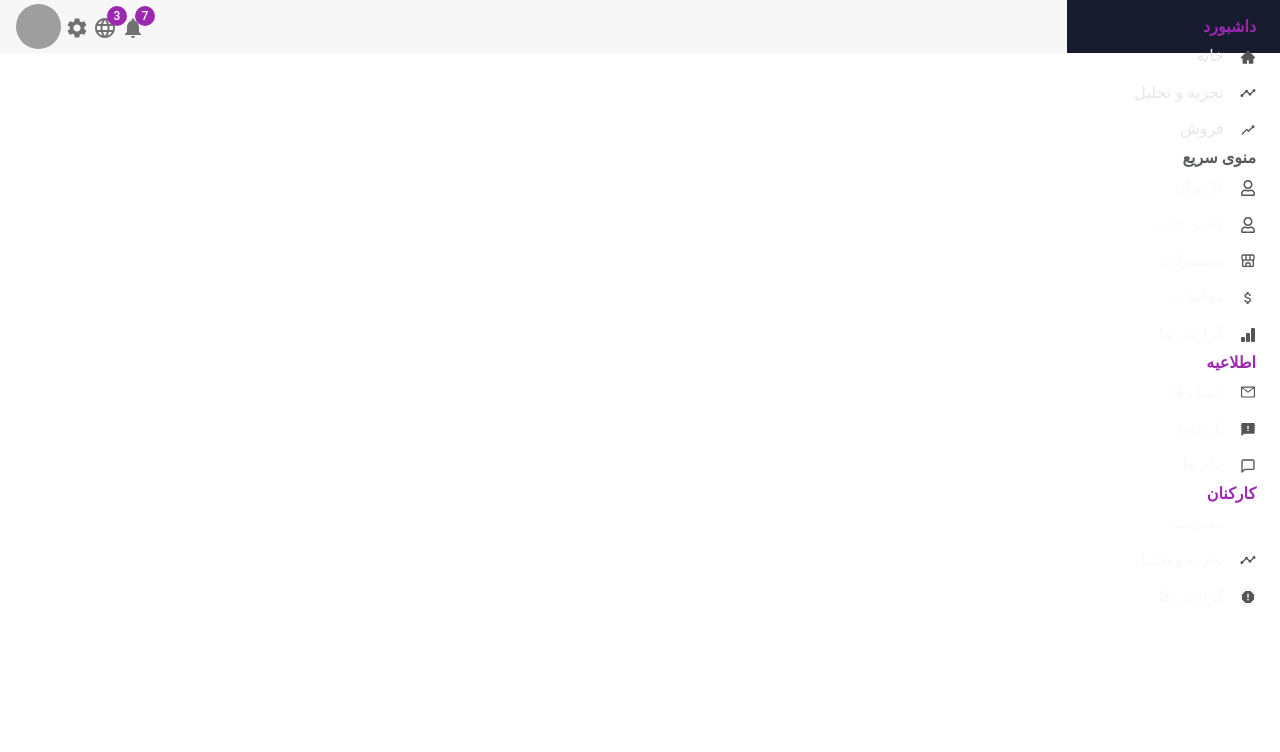
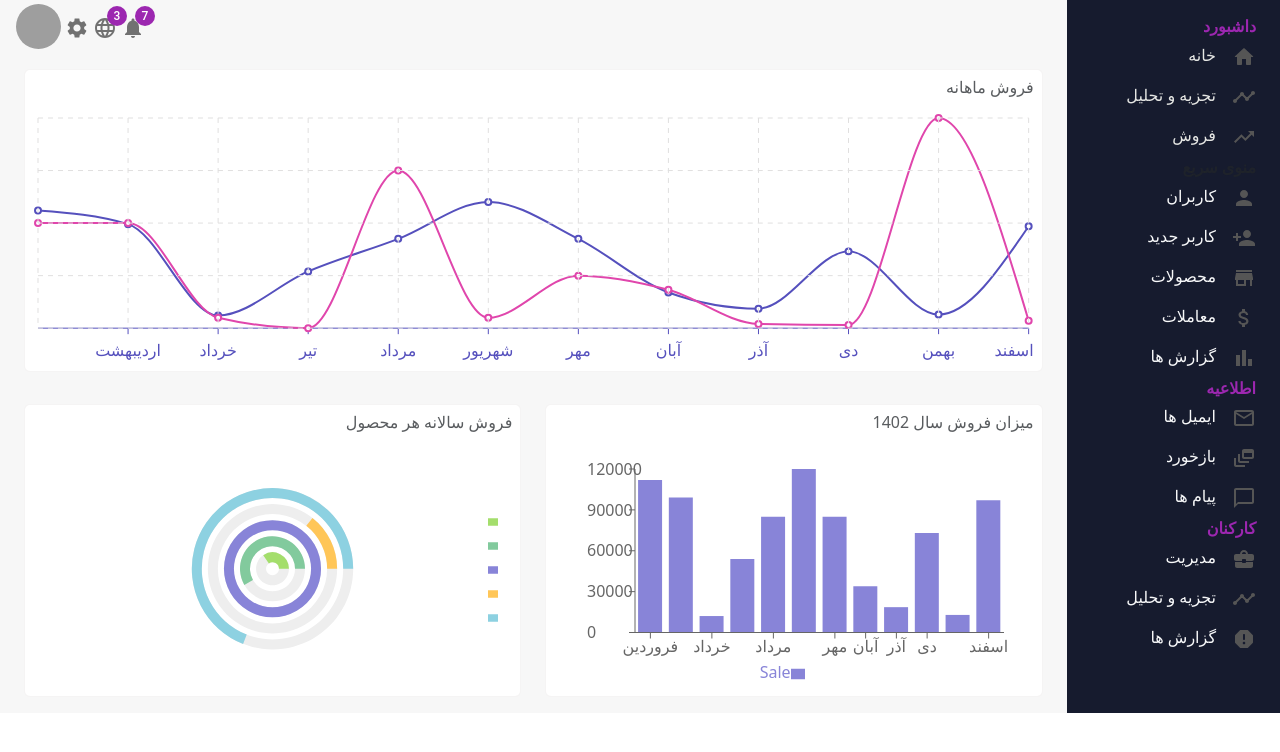
Before and after one commit to marziyemonshizadeh/Dashboard, a React (Vite) app: page /analytics in a window 1280 px wide. Shown: the top 752 px of the page. Built offline with nearby package versions, Linux system fonts and the light colour scheme; grey boxes are pictures that could not be loaded; some icons are missing.

Commit message:
add analytics page

```diff
--- /dev/null
+++ b/src/components/chart/barChart.jsx
@@ -0,0 +1,36 @@
+import React from "react";
+import {
+  Bar,
+  BarChart,
+  Legend,
+  ResponsiveContainer,
+  Tooltip,
+  XAxis,
+  YAxis,
+} from "recharts";
+export default function barChart({ title, data, dataKey, XAxisDataKey, fill }) {
+  return (
+    <div className="my-3 p-2 card">
+      <h3 className="mb-3 text-muted">{title}</h3>
+      <ResponsiveContainer width="100%" height="100%" aspect={2}>
+        <BarChart
+          width={150}
+          height={40}
+          data={data}
+          margin={{
+            top: 20,
+            right: 30,
+            left: 20,
+            bottom: 5,
+          }}
+        >
+          <Bar dataKey={dataKey} fill={fill} />
+          <XAxis dataKey={XAxisDataKey} />
+          <YAxis dx={-40} />
+          <Legend />
+          <Tooltip />
+        </BarChart>
+      </ResponsiveContainer>
+    </div>
+  );
+}
--- /dev/null
+++ b/src/components/chart/lineChart.jsx
@@ -0,0 +1,42 @@
+import React from "react";
+import {
+  CartesianGrid,
+  Line,
+  LineChart,
+  ResponsiveContainer,
+  Tooltip,
+  XAxis,
+} from "recharts";
+export default function chart({ title, data, dataKey1, dataKey2, grid }) {
+  return (
+    <div className="my-3 p-2 card">
+      <h3 className="mb-3 text-muted">{title}</h3>
+      {/* responsive chart aspect=height chart */}
+      <ResponsiveContainer width="100%" aspect={4}>
+        {/* chart data */}
+        <LineChart data={data}>
+          {/* month */}
+          <XAxis dataKey="month" stroke="#5550bd" dy={8} />
+          <Line
+            type="monotone"
+            dataKey={dataKey1}
+            stroke="#5550bd"
+            strokeWidth={2}
+          />
+          {dataKey2 && (
+            <Line
+              type="monotone"
+              dataKey={dataKey2}
+              stroke="#E046AC"
+              strokeWidth={2}
+            />
+          )}
+          {/* hover */}
+          <Tooltip />
+          {/* dash */}
+          {grid && <CartesianGrid stroke="#e0dfdf" strokeDasharray="5 5" />}
+        </LineChart>
+      </ResponsiveContainer>
+    </div>
+  );
+}
--- /dev/null
+++ b/src/components/chart/radialChart.jsx
@@ -0,0 +1,43 @@
+import React from "react";
+import {
+  Legend,
+  RadialBar,
+  RadialBarChart,
+  ResponsiveContainer,
+} from "recharts";
+export default function RadialChart({ title, data, dataKey }) {
+  return (
+    <div className="my-3 p-2 card">
+      <h3 className="mb-3 text-muted">{title}</h3>
+      <ResponsiveContainer width="100%" height="100%" aspect={2}>
+        <RadialBarChart
+          cx="50%"
+          cy="50%"
+          innerRadius="10%"
+          outerRadius="80%"
+          barSize={10}
+          data={data}
+        >
+          <RadialBar
+            minAngle={15}
+            label={{ position: "insideStart", fill: "#fff" }}
+            background
+            clockWise
+            dataKey={dataKey}
+          />
+          <Legend
+            iconSize={10}
+            layout="vertical"
+            verticalAlign="middle"
+            wrapperStyle={{
+              top: "50%",
+              right: 0,
+              transform: "translate(0, -50%)",
+              lineHeight: "24px",
+            }}
+          />
+        </RadialBarChart>
+      </ResponsiveContainer>
+    </div>
+  );
+}
--- a/src/components/sidebar/sidebarItems.js
+++ b/src/components/sidebar/sidebarItems.js
@@ -1,33 +1,38 @@
-import { AiFillHome, AiOutlineMail, AiOutlineRise } from "react-icons/ai";
-import { BiStoreAlt } from "react-icons/bi";
-import { BsFillBarChartFill } from "react-icons/bs";
-import { FaRegUser } from "react-icons/fa";
-import { IoAnalyticsSharp } from "react-icons/io5";
-import { LuMessageSquare } from "react-icons/lu";
-import { MdOutlineAttachMoney, MdReport } from "react-icons/md";
-import { PiBagBold } from "react-icons/pi";
-import { RiFeedbackFill } from "react-icons/ri";
+// icons-material
+import AttachMoneyIcon from "@mui/icons-material/AttachMoney";
+import BarChartIcon from "@mui/icons-material/BarChart";
+import BusinessCenterRoundedIcon from "@mui/icons-material/BusinessCenterRounded";
+import ChatBubbleOutlineIcon from "@mui/icons-material/ChatBubbleOutline";
+import DynamicFeedIcon from "@mui/icons-material/DynamicFeed";
+import HomeRoundedIcon from "@mui/icons-material/HomeRounded";
+import MailOutlineIcon from "@mui/icons-material/MailOutline";
+import PersonIcon from "@mui/icons-material/Person";
+import PersonAddIcon from "@mui/icons-material/PersonAdd";
+import ReportRoundedIcon from "@mui/icons-material/ReportRounded";
+import StoreIcon from "@mui/icons-material/Store";
+import TimelineRoundedIcon from "@mui/icons-material/TimelineRounded";
+import TrendingUpIcon from "@mui/icons-material/TrendingUp";
 
 let dashboard = [
-  { text: "خانه", to: "/", icon: AiFillHome },
-  { text: "تجزیه و تحلیل", to: "/", icon: IoAnalyticsSharp },
-  { text: "فروش", to: "/", icon: AiOutlineRise },
+  { text: "خانه", to: "/", icon: HomeRoundedIcon },
+  { text: "تجزیه و تحلیل", to: "/analytics", icon: TimelineRoundedIcon },
+  { text: "فروش", to: "/", icon: TrendingUpIcon },
 ];
 let quickMenu = [
-  { text: "کاربران", to: "/users", icon: FaRegUser },
-  { text: "کاربر جدید", to: "/newuser", icon: FaRegUser },
-  { text: "محصولات", to: "/products", icon: BiStoreAlt },
-  { text: "معاملات", to: "/", icon: MdOutlineAttachMoney },
-  { text: "گزارش ها", to: "/", icon: BsFillBarChartFill },
+  { text: "کاربران", to: "/users", icon: PersonIcon },
+  { text: "کاربر جدید", to: "/", icon: PersonAddIcon },
+  { text: "محصولات", to: "/products", icon: StoreIcon },
+  { text: "معاملات", to: "/", icon: AttachMoneyIcon },
+  { text: "گزارش ها", to: "/", icon: BarChartIcon },
 ];
 let notification = [
-  { text: "ایمیل ها", to: "/", icon: AiOutlineMail },
-  { text: "بازخورد", to: "/", icon: RiFeedbackFill },
-  { text: "پیام ها", to: "/", icon: LuMessageSquare },
+  { text: "ایمیل ها", to: "/", icon: MailOutlineIcon },
+  { text: "بازخورد", to: "/", icon: DynamicFeedIcon },
+  { text: "پیام ها", to: "/", icon: ChatBubbleOutlineIcon },
 ];
 let staff = [
-  { text: "مدیریت ", to: "/", icon: PiBagBold },
-  { text: "تجزیه و تحلیل", to: "/", icon: IoAnalyticsSharp },
-  { text: "گزارش ها", to: "/", icon: MdReport },
+  { text: "مدیریت ", to: "/", icon: BusinessCenterRoundedIcon },
+  { text: "تجزیه و تحلیل", to: "/", icon: TimelineRoundedIcon },
+  { text: "گزارش ها", to: "/", icon: ReportRoundedIcon },
 ];
 export default [dashboard, quickMenu, notification, staff];
--- a/src/datas.js
+++ b/src/datas.js
@@ -1,51 +1,63 @@
 let xAxisData = [
   {
-    name: "فروردین",
+    month: "فروردین",
     Sale: 112_000,
+    expenditure: 100_000,
   },
   {
-    name: "اردیبهست",
+    month: "اردیبهشت",
     Sale: 99_000,
+    expenditure: 100_000,
   },
   {
-    name: "خرداد",
+    month: "خرداد",
     Sale: 12_080,
+    expenditure: 10_000,
   },
   {
-    name: "تیر",
+    month: "تیر",
     Sale: 54_000,
+    expenditure: 0,
   },
   {
-    name: "مرداد",
+    month: "مرداد",
     Sale: 85_000,
+    expenditure: 150_000,
   },
   {
-    name: "شهریور",
+    month: "شهریور",
     Sale: 120_000,
+    expenditure: 10_000,
   },
   {
-    name: "مهر",
+    month: "مهر",
     Sale: 85_000,
+    expenditure: 50_000,
   },
   {
-    name: "آبان",
+    month: "آبان",
     Sale: 34_000,
+    expenditure: 36_500,
   },
   {
-    name: "آذر",
+    month: "آذر",
     Sale: 18_595,
+    expenditure: 4_000,
   },
   {
-    name: "دی",
+    month: "دی",
     Sale: 73_078,
+    expenditure: 3_078,
   },
   {
-    name: "بهمن",
+    month: "بهمن",
     Sale: 12_900,
+    expenditure: 200_000,
   },
   {
-    name: "اسفند",
+    month: "اسفند",
     Sale: 97_000,
+    expenditure: 7_000,
   },
 ];
 let newMembers = [
@@ -53,35 +65,35 @@ let newMembers = [
     id: 1,
     username: "محمدرضا",
     title: "فول استک",
-    img: "https://d2v5dzhdg4zhx3.cloudfront.net/web-assets/images/storypages/short/linkedin-profile-picture-maker/dummy_image/thumb/004.webp",
+    img: "https://media.classlifestyle.com/o.revistaclass.al/media3/-640-0-633f30ea2869f.jpg",
     alt: "fullstack",
   },
   {
     id: 2,
     username: "مرضیه",
     title: " فرانتد دولوپر",
-    img: "https://d2v5dzhdg4zhx3.cloudfront.net/web-assets/images/storypages/short/linkedin-profile-picture-maker/dummy_image/thumb/004.webp",
+    img: "https://celebzbiography.com/wp-content/uploads/2020/07/Hande-Ercel-Wiki-celebzbiography.com_.webp",
     alt: "frontend",
   },
   {
     id: 3,
     username: "راضیه ",
     title: "حسابدار",
-    img: "https://d2v5dzhdg4zhx3.cloudfront.net/web-assets/images/storypages/short/linkedin-profile-picture-maker/dummy_image/thumb/004.webp",
+    img: "https://encrypted-tbn0.gstatic.com/images?q=tbn:ANd9GcSI-CR2t1HkUgjqsEmqM5HGeXjoalosWdkgrw&usqp=CAU",
     alt: "accounting",
   },
   {
     id: 4,
     username: "مهدی ",
     title: "مدیر",
-    img: "https://d2v5dzhdg4zhx3.cloudfront.net/web-assets/images/storypages/short/linkedin-profile-picture-maker/dummy_image/thumb/004.webp",
+    img: "https://media.licdn.com/dms/image/C4E03AQFD40nCK6Ak8Q/profile-displayphoto-shrink_400_400/0/1517729349688?e=1695859200&v=beta&t=CiSpKIuhJ_AZ-10WoQlcWOAXzx-kkKhvy3E4IaEhO7w",
     alt: "manager",
   },
   {
     id: 5,
     username: "رقیه ",
     title: "مدیر",
-    img: "https://d2v5dzhdg4zhx3.cloudfront.net/web-assets/images/storypages/short/linkedin-profile-picture-maker/dummy_image/thumb/004.webp",
+    img: "https://encrypted-tbn0.gstatic.com/images?q=tbn:ANd9GcQo3aPRRM_m1ZTh2a4EQuqrmpOb24-mX7QxSQ&usqp=CAU",
     alt: "manager",
   },
 ];
@@ -122,56 +134,6 @@ let transactions = [
     status: " انتظار ",
   },
 ];
-// let userRows = [
-//   {
-//     id: 1,
-//     username: "مرضیه",
-//     avatar:
-//       "https://d2v5dzhdg4zhx3.cloudfront.net/web-assets/images/storypages/short/linkedin-profile-picture-maker/dummy_image/thumb/004.webp",
-//     status: "فعال",
-//     transaction: "129.52$",
-//   },
-//   {
-//     id: 2,
-//     username: "راضیه",
-//     avatar:
-//       "https://d2v5dzhdg4zhx3.cloudfront.net/web-assets/images/storypages/short/linkedin-profile-picture-maker/dummy_image/thumb/004.webp",
-//     status: "فعال",
-//     transaction: "129.52$",
-//   },
-//   {
-//     id: 3,
-//     username: "محمد",
-//     avatar:
-//       "https://d2v5dzhdg4zhx3.cloudfront.net/web-assets/images/storypages/short/linkedin-profile-picture-maker/dummy_image/thumb/004.webp",
-//     status: "فعال",
-//     transaction: "129.52$",
-//   },
-//   {
-//     id: 4,
-//     username: "سوسن",
-//     avatar:
-//       "https://d2v5dzhdg4zhx3.cloudfront.net/web-assets/images/storypages/short/linkedin-profile-picture-maker/dummy_image/thumb/004.webp",
-//     status: "فعال",
-//     transaction: "129.52$",
-//   },
-//   {
-//     id: 5,
-//     username: "امین",
-//     avatar:
-//       "https://d2v5dzhdg4zhx3.cloudfront.net/web-assets/images/storypages/short/linkedin-profile-picture-maker/dummy_image/thumb/004.webp",
-//     status: "فعال",
-//     transaction: "129.52$",
-//   },
-//   {
-//     id: 6,
-//     username: "زهرا",
-//     avatar:
-//       "https://d2v5dzhdg4zhx3.cloudfront.net/web-assets/images/storypages/short/linkedin-profile-picture-maker/dummy_image/thumb/004.webp",
-//     status: "فعال",
-//     transaction: "129.52$",
-//   },
-// ];
 let userRows = [
   {
     id: 1,
@@ -228,4 +190,69 @@ let userRows = [
     email: "darya@gmail.com",
   },
 ];
-export { newMembers, transactions, userRows, xAxisData };
+let products = [
+  {
+    id: 1,
+    title: "msi",
+    avatar:
+      "https://rukminim1.flixcart.com/image/850/1000/xif0q/computer/t/a/z/katana-17-b13vfk-253in-gaming-laptop-msi-original-imagmmhgcwm76gke.jpeg?q=90",
+    price: "1000$",
+  },
+  {
+    id: 2,
+    title: "Macbook Pro",
+    avatar: "https://m.media-amazon.com/images/I/71CVoc1XVIL._AC_SL1500_.jpg",
+    price: "1200$",
+  },
+  {
+    id: 3,
+    title: "iPhone14 Pro Max",
+    avatar:
+      "https://rukminim2.flixcart.com/image/850/1000/xif0q/mobile/6/x/j/-original-imaghxejqvpwfqh2.jpeg?q=90",
+    price: "900$",
+  },
+  {
+    id: 4,
+    title: "Dell",
+    avatar:
+      "https://www.trustedreviews.com/wp-content/uploads/sites/54/2022/08/Dell-XPS-13-Plus-16-scaled.jpg",
+    price: " 1100$",
+  },
+  {
+    id: 5,
+    title: "Asus",
+    avatar:
+      "https://www.pcworld.com/wp-content/uploads/2023/06/ASUS_ROG_Zephyrus_G14_GA402_1.jpg?quality=50&strip=all",
+    price: "1100$",
+  },
+];
+const productsData = [
+  {
+    name: "تیر",
+    sales: 4000,
+  },
+  {
+    name: "مرداد",
+    sales: 3000,
+  },
+  {
+    name: "شهریور",
+    sales: 5000,
+  },
+];
+const AnnualSalesOfEachProduct = [
+  { title: "msi", count: 48, fill: "#A4DE6C" },
+  { title: "Macbook Pro", count: 81, fill: "#82CA9D" },
+  { title: "iPhone14 Pro Max", count: 139, fill: "#8884D8" },
+  { title: "Dell", count: 20, fill: "#FFC658" },
+  { title: "Asus", count: 96, fill: "#8DD1E1" },
+];
+export {
+  AnnualSalesOfEachProduct,
+  newMembers,
+  products,
+  productsData,
+  transactions,
+  userRows,
+  xAxisData,
+};
--- /dev/null
+++ b/src/pages/analytics/analytics.jsx
@@ -0,0 +1,39 @@
+import React from "react";
+import LineChart from "../../components/chart/lineChart";
+import RadialChart from "../../components/chart/radialChart";
+import { AnnualSalesOfEachProduct, xAxisData } from "../../datas";
+
+import BarChart from "../../components/chart/barChart";
+export default function analytics() {
+  return (
+    <>
+      <div className="container">
+        <LineChart
+          grid
+          title="فروش ماهانه"
+          data={xAxisData}
+          dataKey1="Sale"
+          dataKey2="expenditure"
+        />
+        <div class="row">
+          <div class="col-6">
+            <BarChart
+              title="میزان فروش سال 1402"
+              data={xAxisData}
+              dataKey="Sale"
+              XAxisDataKey="month"
+              fill="#8884d8"
+            />
+          </div>
+          <div class="col-6">
+            <RadialChart
+              title="فروش سالانه هر محصول"
+              data={AnnualSalesOfEachProduct}
+              dataKey="count"
+            />
+          </div>
+        </div>
+      </div>
+    </>
+  );
+}
--- a/src/routes.jsx
+++ b/src/routes.jsx
@@ -1,5 +1,7 @@
+import Analytics from "./pages/analytics/analytics";
 import Home from "./pages/home/home";
 import NewUser from "./pages/newUser/newUser";
+import Product from "./pages/product/product";
 import Products from "./pages/products/products";
 import UsersList from "./pages/usersList/usersList";
 
@@ -8,5 +10,7 @@ let routes = [
   { path: "/users", element: <UsersList /> },
   { path: "/newuser", element: <NewUser /> },
   { path: "/products", element: <Products /> },
+  { path: "/analytics", element: <Analytics /> },
+  { path: "/product/:productID", element: <Product /> },
 ];
 export default routes;
```
